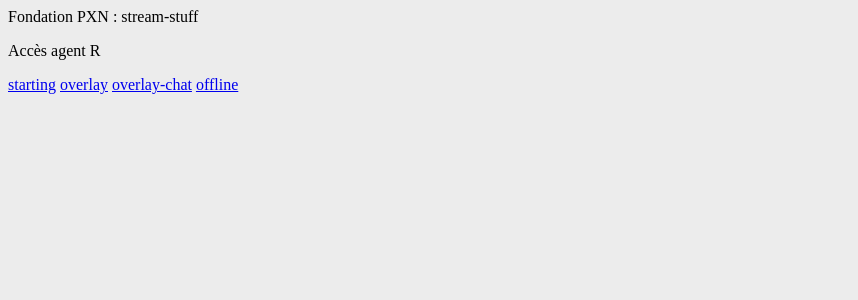
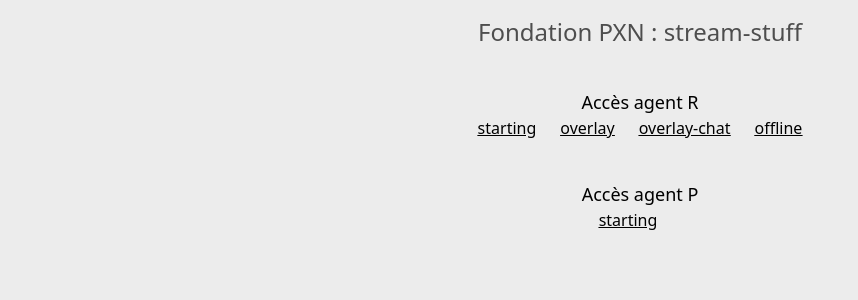
Before and after one commit to SteeveGllt/twitchLaravel, a Laravel app: page / in a window 1280 px wide. Shown: the top 300 px of the page, without its empty margins (0-858 px from the left). Run offline with Laravel 8, Linux system fonts and the light colour scheme; style sheets or scripts are compiled from the project's sources.

Commit message:
Update agent P

```diff
--- a/resources/views/welcome.blade.php
+++ b/resources/views/welcome.blade.php
@@ -3,8 +3,8 @@
     <head>
         <meta charset="utf-8">
         <meta name="viewport" content="width=device-width, initial-scale=1">
-
         <title>Laravel</title>
+        <link href="{{ asset('css/app.css') }}" rel="stylesheet">
     </head>
     <body style="background-color: #ececec;">
     <div class="flex justify-center mt-4 mb-2">
@@ -19,5 +19,11 @@
             <a href="http://fondationpxn.com:50500/twitchLaravel/public/offlineryry">offline</a>
         </div>
     </div>
+    <div class="flex flex-col mt-10">
+        <p class="flex justify-center text-lg">Accès agent P</p>
+        <div class="flex justify-center text-md underline">
+            <a class="mr-6" href="http://fondationpxn.com:50500/twitchLaravel/public/startingpamp1n">starting</a>
+        </div>
+    </div>
     </body>
 </html>
```
Also changed, not shown: 1 other file.
